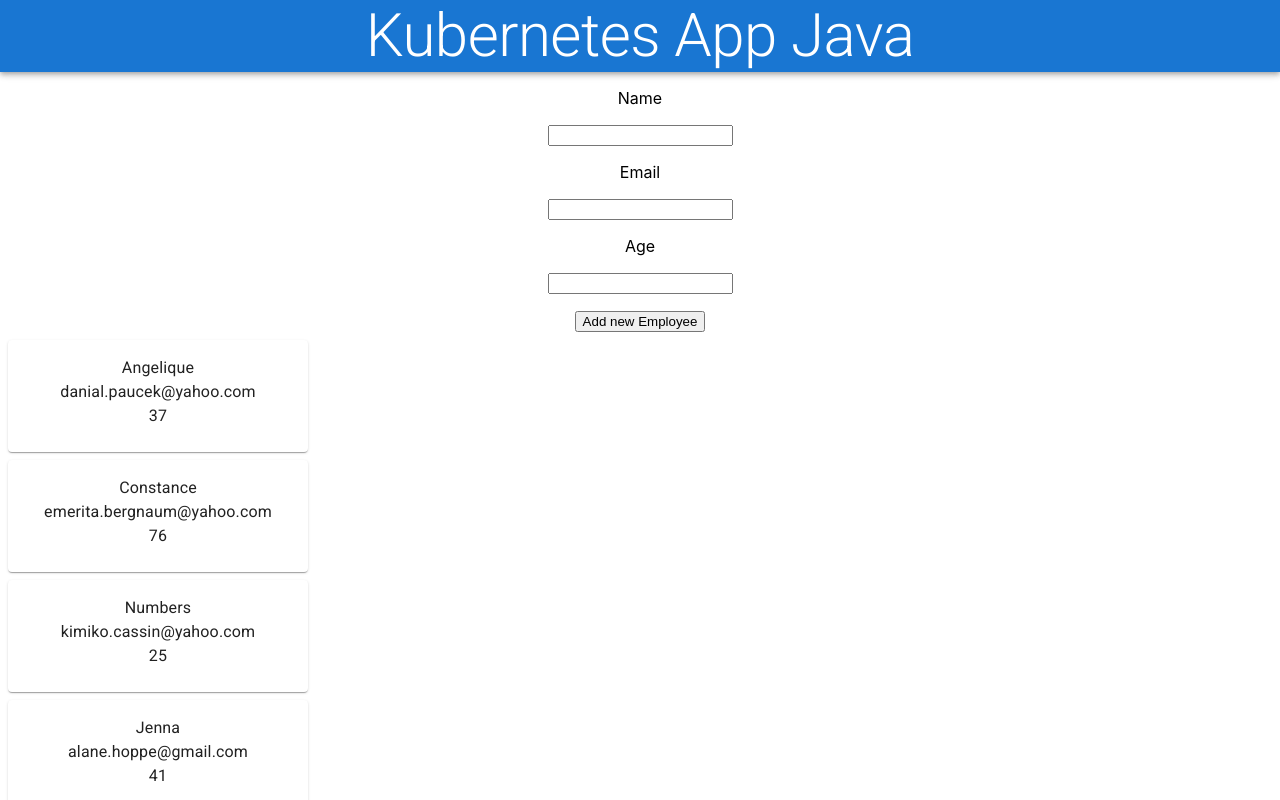
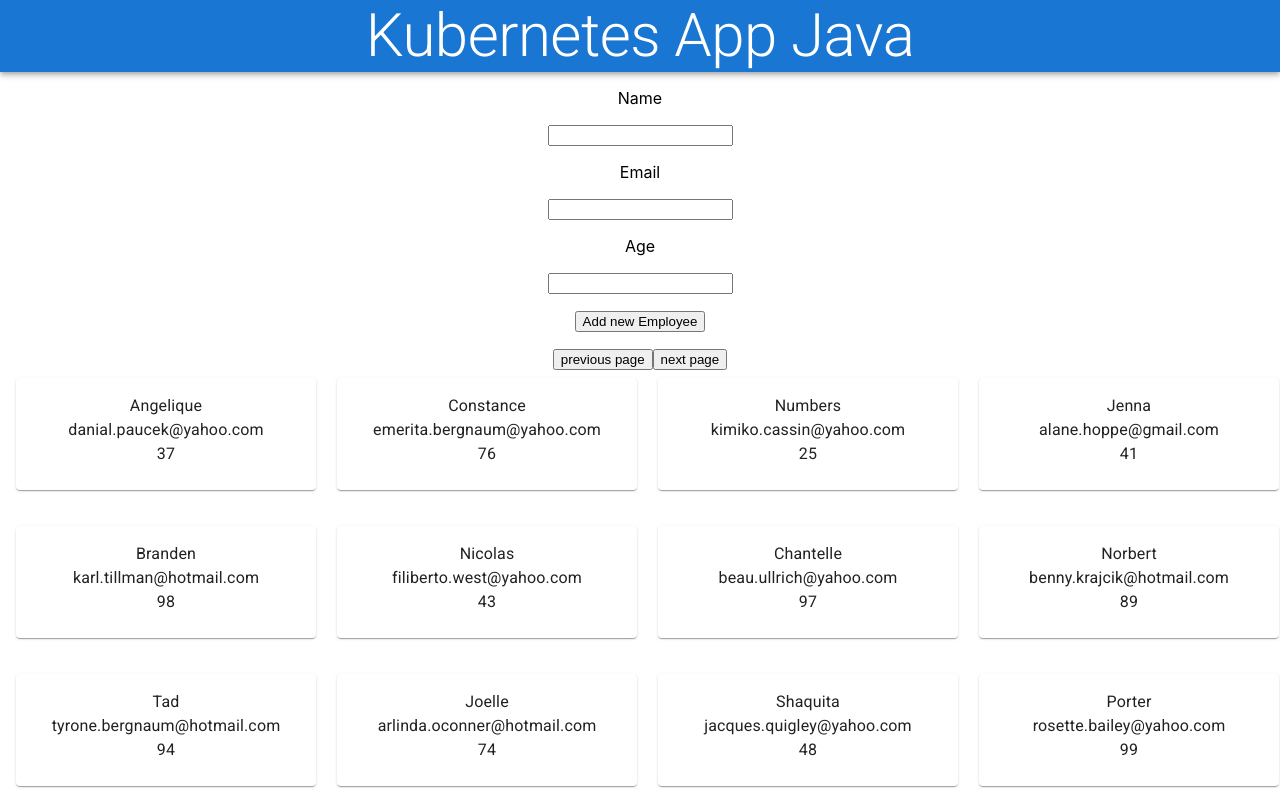
Before and after one commit to workgiter/kube-app, a React (Create React App) app in the folder client-kube/: page / in a window 1280 px wide. Shown: the top 800 px of the page. Built offline with nearby package versions, Linux system fonts and the light colour scheme; no server answers.

Commit message:
added system for employee cards to be seperated into pages

```diff
--- a/client-kube/src/components/EmployeeCard.tsx
+++ b/client-kube/src/components/EmployeeCard.tsx
@@ -11,7 +11,7 @@ interface IProps {
 const EmployeeCard = (props: IProps) => {
 
     return (
-        <Card sx={{ maxWidth: 300, margin: 1 }}>
+        <Card sx={{ width: 300, margin: 1 }}>
             <CardContent>
                 <Typography>
                     {props.employee.name}
--- a/client-kube/src/components/EmployeeList.tsx
+++ b/client-kube/src/components/EmployeeList.tsx
@@ -3,12 +3,16 @@ import { useEffect, useState } from "react";
 import EmployeeCard from "./EmployeeCard";
 import EmployeeImput from "./EmployeeImput";
 import { temp } from "../interfaces/IEmployeeList";
+import Grid from "@mui/material/Grid";
+import Box from "@mui/material/Box";
 
 const SERVER_URL = "http://server.test:30011/people/";
 //for out of minikube testing 'http://localhost:8080/people/';
 
 const EmployeeList = () => {
     let [employeeArray, setEmployeeArray] = useState(temp)
+    let [pageNum, setPageNum] = useState(0)
+    let pageLen = 15;
 
     const getEmplyees = () => {
         fetch(SERVER_URL)
@@ -40,17 +44,45 @@ const EmployeeList = () => {
         }).then(() => { getEmplyees() })
     }
 
+    let backPage = () => {
+        if (pageNum > 0) { setPageNum(pageNum - 1) }
+    }
+
+    let forwardPage = () => {
+        if ((pageNum + 1) * pageLen <= employeeArray.employees.length) {
+            setPageNum(pageNum + 1)
+        }
+    }
+
+    let css = {
+        display: "grid",
+        gridTemplateColumns: "repeat(auto-fill, 301px)", //the width of the card
+        justifyContent: "center",
+        gridGap: "20px",
+    }
+
     return (
         <div>
             <EmployeeImput addEmployee={addEmployee} />
-            {employeeArray.employees.map((employee, index): any => {
+            <p></p>
+            <button onClick={backPage}>previous page</button>
+            <button onClick={forwardPage}>next page</button>
+            <Box sx={css}>
+                {employeeArray.employees
+                    .slice(pageNum * pageLen, pageNum * pageLen + pageLen)
+                    .map((employee, index): any => {
                         return (
+                            <Grid item xs>
                                 <EmployeeCard
                                     key={index}
                                     employee={employee}
                                 />
+                            </Grid>
                         )
                     })}
+            </Box>
+            <button onClick={backPage}>previous page</button>
+            <button onClick={forwardPage}>next page</button>
         </div>
     )
 }
```
Also changed, not shown: 1 other file (tests, documents, lock files or other folders). Lines whose indentation alone changed are shown as unchanged.
